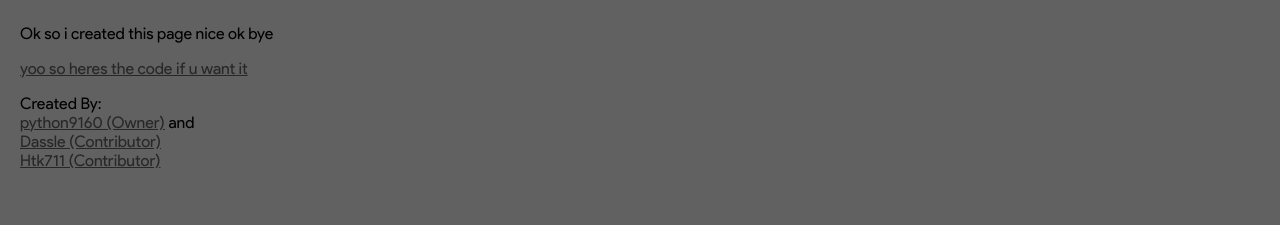
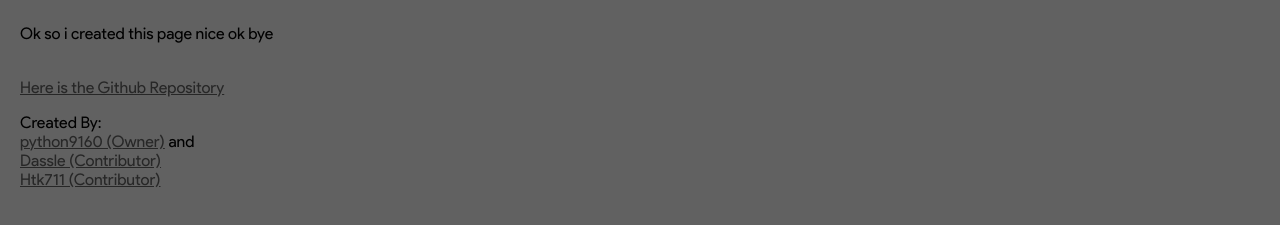
Before and after one commit to python9160/html, a plain HTML site: page about/index.html in a window 1280 px wide. Shown: the part 155-380 px from the top of the page. Drawn offline with nearby package versions, Linux system fonts and the light colour scheme.

Commit message:
i changed it

```diff
--- a/about/index.html
+++ b/about/index.html
@@ -21,7 +21,8 @@
     <div class="content">
       <h1 id="title">About</h1>
       <p>Ok so i created this page nice ok bye</p>
-      <a href="https://github.com/python9160/html">yoo so heres the code if u want it</a>
+      <br>
+      <a href="https://github.com/python9160/html">Here is the Github Repository</a>
       <br>
       <p>
         Created By: <br>
```
